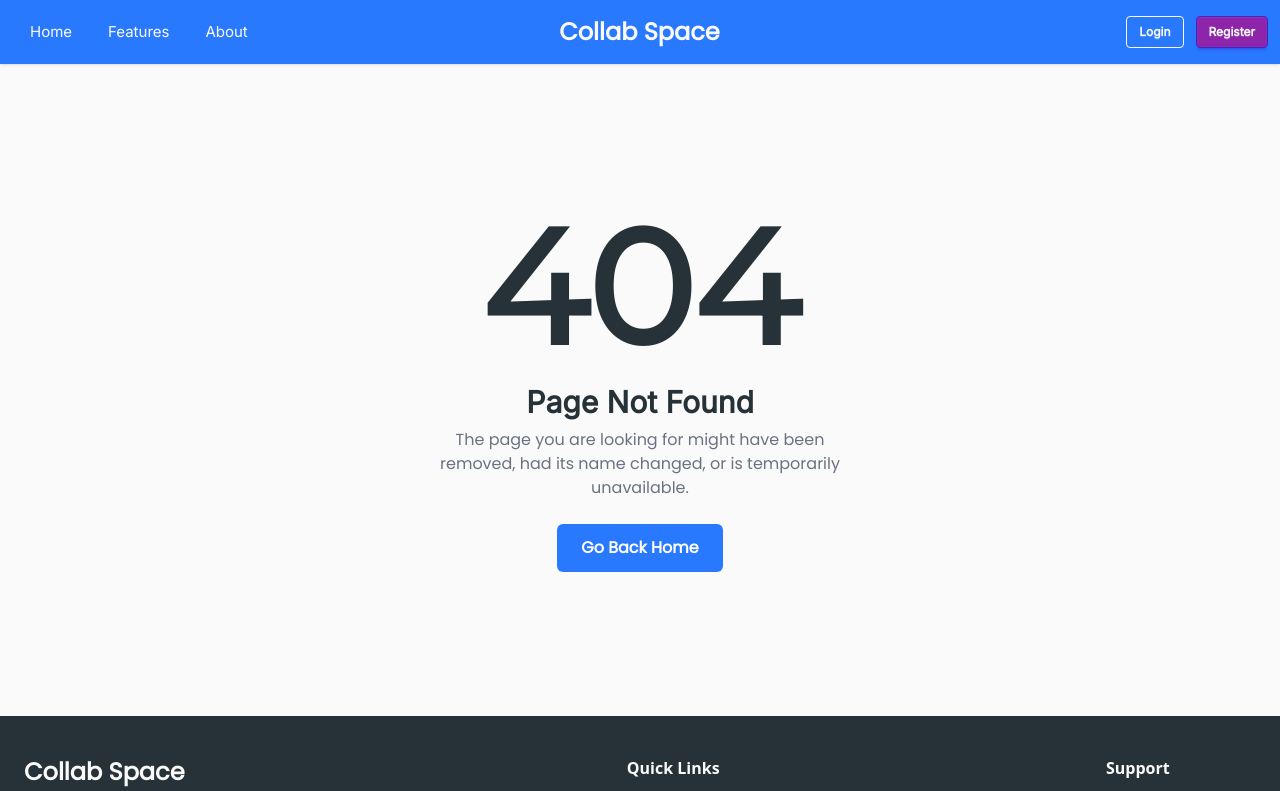
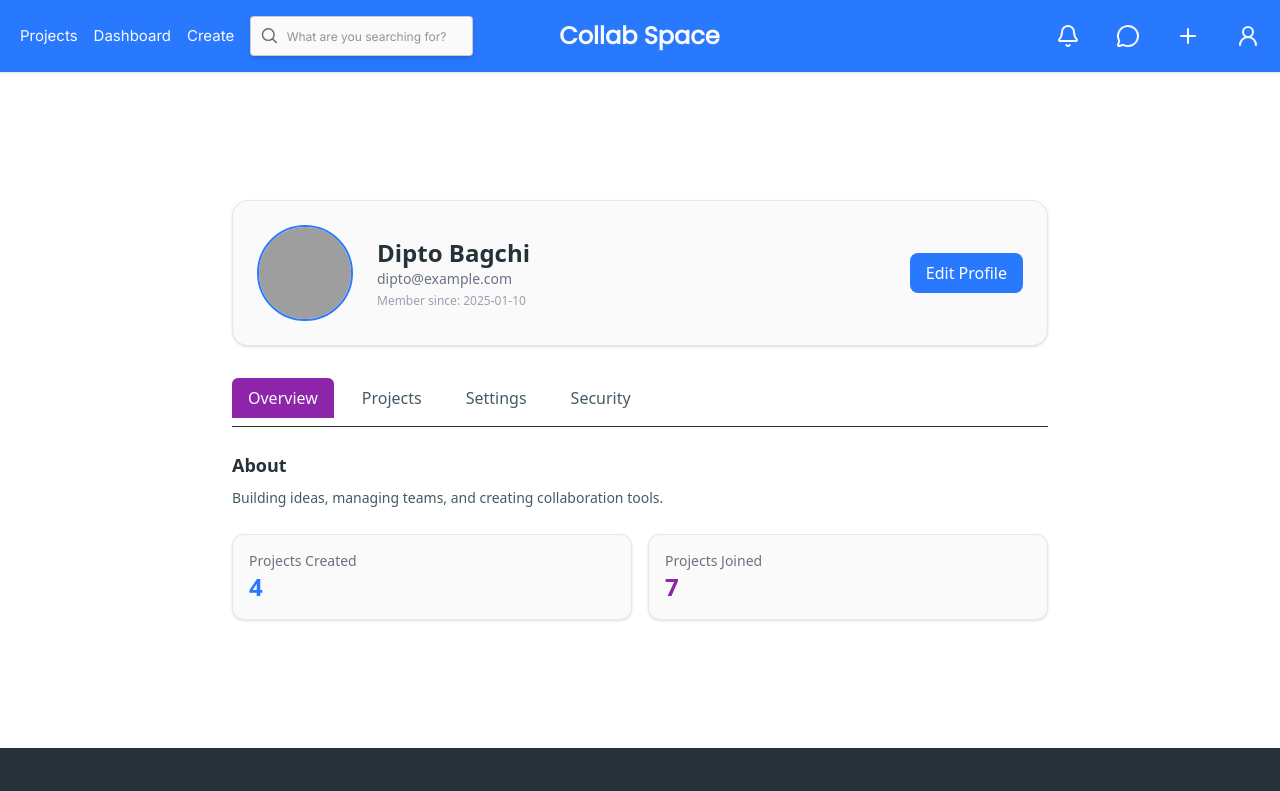
Before and after one commit to BK-Bagchi/collab-space, a React (Vite) app: page /profile in a window 1280 px wide. Shown: the top 791 px of the page. Built offline with nearby package versions, Linux system fonts and the light colour scheme; grey boxes are pictures that could not be loaded.

Commit message:
profile page markup done

```diff
--- a/src/App.jsx
+++ b/src/App.jsx
@@ -5,6 +5,7 @@ import Sidebar from "./components/shared/Sidebar/Sidebar";
 import NotFound from "./components/shared/404/404";
 import Login from "./pages/Auth/Login";
 import Register from "./pages/Auth/Register";
+import SeeProfile from "./pages/UserProfile/SeeProfile";
 
 function Layout() {
   return (
@@ -20,6 +21,7 @@ function App() {
     <Routes>
       <Route path="/" element={<Layout />}>
         <Route index element={<div>Home</div>} />
+        <Route path="/profile" element={<SeeProfile />} />
         <Route path="/dashboard" element={<Sidebar />} />
         <Route path="/login" element={<Login />} />
         <Route path="/register" element={<Register />} />
--- a/src/components/shared/Navbar/Navbar.jsx
+++ b/src/components/shared/Navbar/Navbar.jsx
@@ -8,7 +8,7 @@ import PublicBtn from "./PublicBtn.jsx";
 const Navbar = () => {
   const [loggedIn, setLoggedIn] = useState(false);
   useEffect(() => {
-    setLoggedIn(false);
+    setLoggedIn(true);
   }, []);
 
   return (
@@ -51,22 +51,3 @@ const Navbar = () => {
 };
 
 export default Navbar;
-
-// [ Collab Space ]    Home | Features | About     [ Login ] [ Signup ]
-// +--------------------------------------------------------------------------------------------------+
-// | 🪶 Collab Space     🔍 [Search Bar]          🔔 💬 ➕  👤 (Profile Dropdown)   🌞/🌙               |
-// +--------------------------------------------------------------------------------------------------+
-// +----------------------------------+
-// | 👤 Dipto Bagchi (Admin)          |
-// |----------------------------------|
-// | 🏠 Dashboard                     |
-// | 📁 Projects                      |
-// | ✅ Tasks                         |
-// | 💬 Chat                          |
-// | 📎 Files                         |
-// | 👥 Team Members                  |
-// | 📊 Analytics                     |
-// | ⚙️ Settings                      |
-// |----------------------------------|
-// | ⬅️ Collapse | 🚪 Logout          |
-// +----------------------------------+
--- a/src/components/shared/Navbar/PrivateBtn.jsx
+++ b/src/components/shared/Navbar/PrivateBtn.jsx
@@ -8,6 +8,7 @@ import {
   User,
   UserRound,
 } from "lucide-react";
+import { Link } from "react-router-dom";
 
 const PrivateBtn = () => {
   return (
@@ -33,16 +34,16 @@ const PrivateBtn = () => {
           className="dropdown-content menu p-2 shadow bg-[#2972FF] rounded-box w-40"
         >
           <li>
-            <a>
+            <Link to="/profile">
               <User />
               Profile
-            </a>
+            </Link>
           </li>
           <li>
-            <a>
+            <Link to="/profile">
               <Settings />
               Settings
-            </a>
+            </Link>
           </li>
           <li>
             <a>
--- /dev/null
+++ b/src/pages/UserProfile/SeeProfile.jsx
@@ -0,0 +1,114 @@
+import { useState } from "react";
+import selectTab from "./SeeProfileTab";
+
+export default function SeeProfile() {
+  const [activeTab, setActiveTab] = useState("overview");
+  const [activeModal, setActiveModal] = useState(false);
+
+  const user = {
+    name: "Dipto Bagchi",
+    email: "dipto@example.com",
+    role: "Project Manager",
+    bio: "Building ideas, managing teams, and creating collaboration tools.",
+    createdAt: "2025-01-10",
+    avatar: "/default-avatar.png",
+    stats: { created: 4, joined: 7 },
+  };
+
+  const projects = [
+    { _id: "1", name: "Collab Space", type: "Collaboration App" },
+    { _id: "2", name: "TaskFlow", type: "Project Management" },
+  ];
+
+  return (
+    <div className="bg-white">
+      {" "}
+      <div className="py-32 px-6 md:px-10 max-w-4xl mx-auto text-charcoalGray">
+        {/* Profile Header */}
+        <div className="bg-softWhite border border-gray-200 shadow-sm p-6 rounded-2xl flex flex-col md:flex-row items-center gap-6">
+          <img
+            src={user.avatar}
+            alt="Profile"
+            className="w-24 h-24 rounded-full border-2 border-[#2979FF] object-cover"
+          />
+          <div className="flex-1 text-center md:text-left">
+            <h2 className="text-2xl font-semibold">{user.name}</h2>
+            <p className="text-sm text-gray-500">{user.email}</p>
+            <p className="text-xs text-gray-400 mt-1">
+              Member since: {user.createdAt}
+            </p>
+          </div>
+          <button
+            onClick={() => setActiveModal(true)}
+            className="bg-[#2979FF] hover:bg-[#1E63D0] text-white px-4 py-2 rounded-lg transition"
+          >
+            Edit Profile
+          </button>
+        </div>
+
+        {/* Tabs */}
+        <div className="flex gap-3 mt-8 border-b pb-2">
+          {["overview", "projects", "settings", "security"].map((tab) => (
+            <button
+              key={tab}
+              onClick={() => setActiveTab(tab)}
+              className={`capitalize px-4 py-2 rounded-t-md font-medium transition-all ${
+                activeTab === tab
+                  ? "bg-vibrantPurple text-softWhite"
+                  : "text-[#455A64] hover:text-[#8E24AA]"
+              }`}
+            >
+              {tab}
+            </button>
+          ))}
+        </div>
+
+        {/* Dynamic Tab Content */}
+        {selectTab({ activeTab, user, projects })}
+
+        {/* Edit Profile Modal */}
+        {activeModal && (
+          <div className="fixed inset-0 bg-black/40 backdrop-blur-sm flex items-center justify-center z-50">
+            <div className="bg-white rounded-xl shadow-lg p-6 w-full max-w-md">
+              <h3 className="text-lg font-semibold text-vibrantPurple mb-4">
+                Edit Profile
+              </h3>
+              <form className="space-y-3">
+                <input
+                  type="text"
+                  defaultValue={user.name}
+                  placeholder="Full Name"
+                  className="w-full px-4 py-2 rounded-lg border border-gray-300 bg-softWhite focus:ring-2 focus:ring-[#2979FF] outline-none"
+                />
+                <textarea
+                  defaultValue={user.bio}
+                  placeholder="Bio"
+                  className="w-full px-4 py-2 rounded-lg border border-gray-300 bg-softWhite focus:ring-2 focus:ring-[#2979FF] outline-none"
+                />
+                <input
+                  type="file"
+                  className="w-full file:mr-3 file:py-2 file:px-3 file:rounded-md file:border-0 file:bg-[#2979FF] file:text-white hover:file:bg-[#1E63D0]"
+                />
+                <div className="flex justify-end gap-3 pt-3">
+                  <button
+                    type="button"
+                    onClick={() => setActiveModal(false)}
+                    className="px-4 py-2 border border-gray-300 rounded-lg hover:bg-gray-100 transition"
+                  >
+                    Cancel
+                  </button>
+                  <button
+                    type="submit"
+                    className="px-4 py-2 bg-[#8E24AA] text-softWhite rounded-lg hover:bg-[#751C8E] transition"
+                  >
+                    Save Changes
+                  </button>
+                </div>
+              </form>
+            </div>
+          </div>
+        )}
+      </div>
+    </div>
+  );
+}
--- /dev/null
+++ b/src/pages/UserProfile/SeeProfileTab.jsx
@@ -0,0 +1,91 @@
+import { Link } from "react-router-dom";
+
+const selectTab = ({ activeTab, user, projects }) => {
+  switch (activeTab) {
+    case "overview":
+      return (
+        <div className="mt-6 space-y-6 animate-fadeIn">
+          <h3 className="text-lg font-semibold text-charcoalGray mb-2">
+            About
+          </h3>
+          <p className="text-sm text-[#455A64] leading-relaxed">{user.bio}</p>
+
+          <div className="grid grid-cols-2 gap-4">
+            <div className="rounded-xl bg-softWhite border border-gray-200 p-4 shadow-sm">
+              <p className="text-sm text-gray-500">Projects Created</p>
+              <p className="text-2xl font-semibold text-electricBlue">
+                {user.stats.created}
+              </p>
+            </div>
+            <div className="rounded-xl bg-softWhite border border-gray-200 p-4 shadow-sm">
+              <p className="text-sm text-gray-500">Projects Joined</p>
+              <p className="text-2xl font-semibold text-vibrantPurple">
+                {user.stats.joined}
+              </p>
+            </div>
+          </div>
+        </div>
+      );
+
+    case "projects":
+      return (
+        <div className="mt-6 grid gap-4 animate-fadeIn">
+          {projects.map((p) => (
+            <div
+              key={p._id}
+              className="bg-softWhite border border-gray-200 rounded-xl p-4 shadow-sm flex justify-between items-center hover:shadow-md transition"
+            >
+              <div>
+                <h3 className="font-medium text-charcoalGray">{p.name}</h3>
+                <p className="text-xs text-gray-500">{p.type}</p>
+              </div>
+              <Link
+                to={`/projects/${p._id}`}
+                className="bg-[#2979FF] hover:bg-[#1E63D0] text-white px-4 py-1.5 rounded-lg text-sm transition"
+              >
+                View
+              </Link>
+            </div>
+          ))}
+        </div>
+      );
+
+    case "settings":
+      return (
+        <div className="mt-6 space-y-4 animate-fadeIn">
+          <h3 className="text-lg font-semibold text-charcoalGray">
+            App Settings
+          </h3>
+          <div className="flex items-center justify-between bg-softWhite border p-3 rounded-lg">
+            <span>Dark Mode</span>
+            <input type="checkbox" className="w-5 h-5 accent-[#2979FF]" />
+          </div>
+          <div className="flex items-center justify-between bg-softWhite border p-3 rounded-lg">
+            <span>Notifications</span>
+            <input type="checkbox" className="w-5 h-5 accent-[#26A69A]" />
+          </div>
+        </div>
+      );
+
+    case "security":
+      return (
+        <div className="mt-6 space-y-4 animate-fadeIn">
+          <h3 className="text-lg font-semibold text-charcoalGray">Security</h3>
+          <button className="w-full border border-[#2979FF] text-[#2979FF] py-2 rounded-lg hover:bg-[#2979FF] hover:text-white transition">
+            Change Password
+          </button>
+          <button className="w-full border border-[#26A69A] text-[#26A69A] py-2 rounded-lg hover:bg-[#26A69A] hover:text-white transition">
+            Logout
+          </button>
+          <button className="w-full border border-red-500 text-red-500 py-2 rounded-lg hover:bg-red-500 hover:text-white transition">
+            Delete Account
+          </button>
+        </div>
+      );
+
+    default:
+      return null;
+  }
+};
+
+export default selectTab;
```
